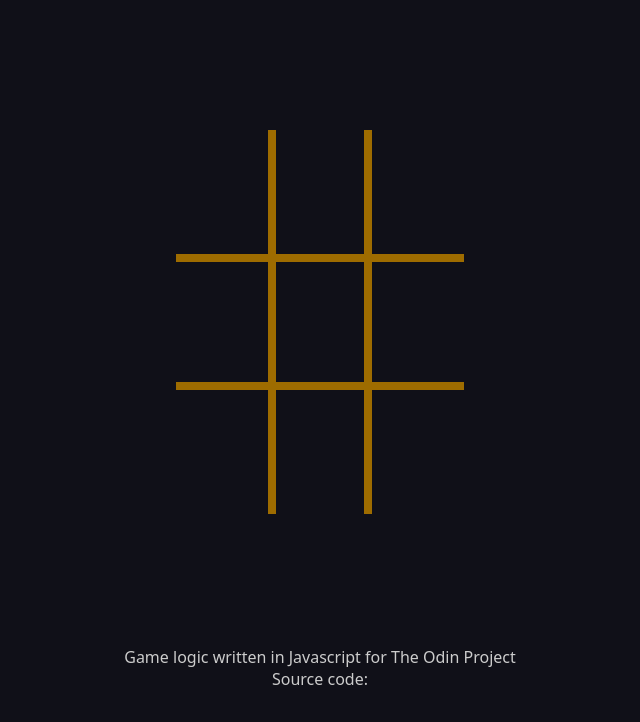
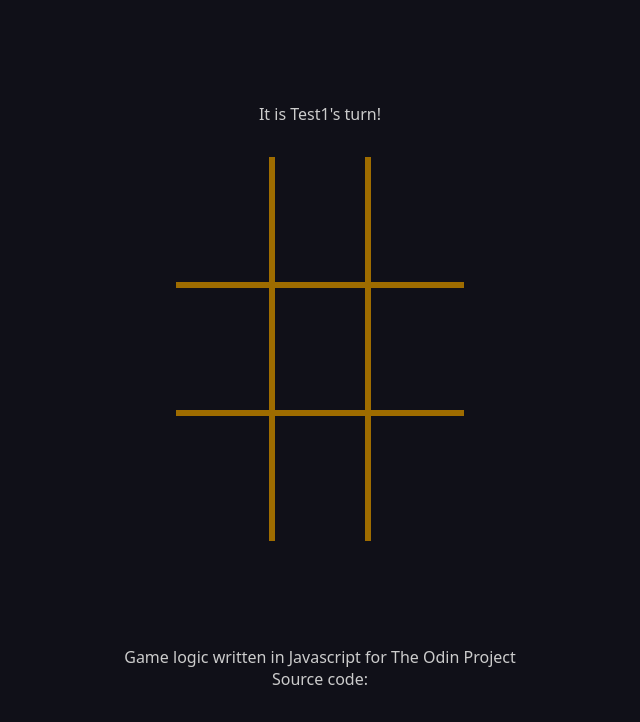
Before and after one commit to schunsie/tic-tac-toe, a plain HTML site: page index.html in a window 1280 px wide. Shown: the part 78-800 px from the top of the page, without its empty margins (320-960 px from the left). Drawn offline with Linux system fonts and the light colour scheme.

Commit message:
Add active player displayer

```diff
--- a/index.html
+++ b/index.html
@@ -13,6 +13,7 @@
         <h1>Tic-Tac-Toe</h1>
     </header>
     <main>
+        <p class="turn"></p>
         <table>
             <tbody></tbody>
         </table>
--- a/script.js
+++ b/script.js
@@ -36,6 +36,8 @@ const game = (function () {
     let turn = Player1;
     let turnCount = 0;
     let winner = null;
+
+    const getPlayerTurn = () => turn;
 
     function takeTurn(gridRow, gridIndex) {
         if (!winner && gameBoard.placeSymbol(gridRow, gridIndex, turn.getSymbol())) {
@@ -111,7 +113,8 @@ const game = (function () {
 
     return {
         takeTurn,
-        retrieveBoard: gameBoard.retrieveBoard
+        retrieveBoard: gameBoard.retrieveBoard,
+        getPlayerTurn
     }
 })();
 
@@ -120,7 +123,10 @@ const displayController = (function () {
 
     function drawBoard() {
         const board = game.retrieveBoard();
+        const $turn = document.querySelector('.turn');
         $board.innerHTML = '';
+
+        $turn.innerText = `It is ${game.getPlayerTurn().getName()}'s turn!`
 
         board.forEach((row, rowNum) => {
             const $row = document.createElement('tr');
--- a/style.css
+++ b/style.css
@@ -30,28 +30,30 @@ header, footer {
 
 main {
     display: flex;
+    flex-direction: column;
     align-items: center;
     justify-content: center;
-    font-size: 5rem;
+    gap: 2rem;
 
     table {
         border-collapse: collapse;
         font: inherit;
+        font-size: 5rem;
     }
 
     tr:nth-of-type(1) td,
     tr:nth-of-type(2) td {
-        border-bottom: 8px solid var(--grid-border-color);
+        border-bottom: 0.4rem solid var(--grid-border-color);
 
         &:nth-child(2) {
-            border-left: 8px solid var(--grid-border-color);
-            border-right: 8px solid var(--grid-border-color);
+            border-left: 0.4rem solid var(--grid-border-color);
+            border-right: 0.4rem solid var(--grid-border-color);
         }
     }
 
     tr:nth-of-type(3) td:nth-of-type(2) {
-        border-left: 8px solid var(--grid-border-color);
-        border-right: 8px solid var(--grid-border-color);
+        border-left: 0.4rem solid var(--grid-border-color);
+        border-right: 0.4rem solid var(--grid-border-color);
     }
 
     td {
```
